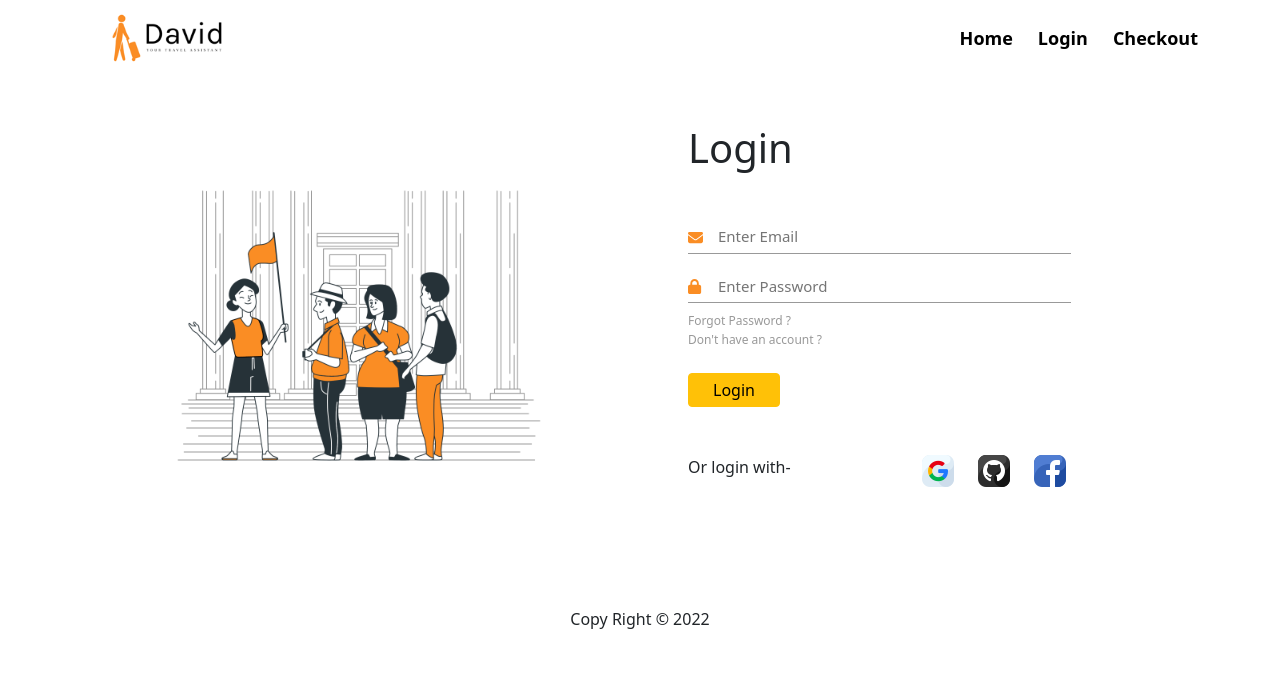
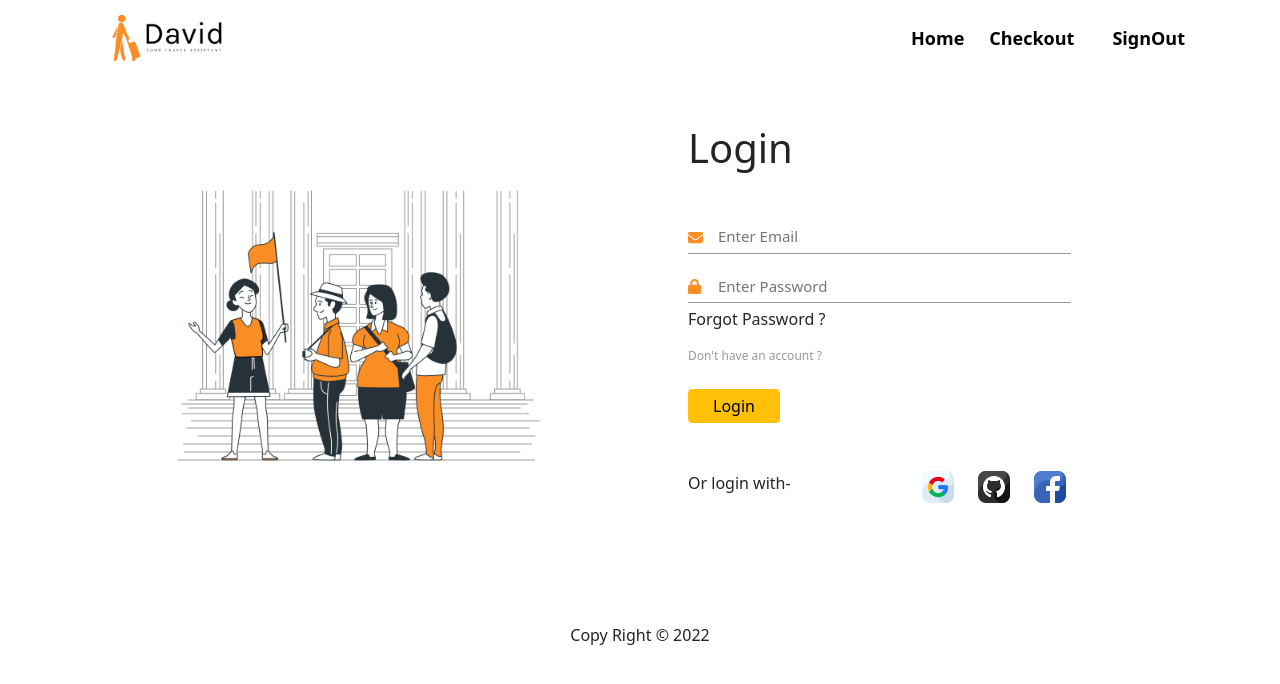
Before and after one commit to shahnmah/travel-guide, a React (Create React App) app: page /login in a window 1280 px wide. Shown: the top 684 px of the page. Built offline with nearby package versions, Linux system fonts and the light colour scheme; no server answers; sample sign-in values are in the browser's storage.

Commit message:
logout and email veryfication added

```diff
--- a/src/components/Authentication/Login/Login.js
+++ b/src/components/Authentication/Login/Login.js
@@ -6,30 +6,37 @@ import googleIcon from '../../../images/icons/google.png';
 import githubIcon from '../../../images/icons/github.png';
 import facebookIcon from '../../../images/icons/facebook.png';
 import './Login.css';
-import { Link, useNavigate } from 'react-router-dom';
-import { useSignInWithEmailAndPassword } from 'react-firebase-hooks/auth';
+import { Link, useLocation, useNavigate } from 'react-router-dom';
+import { useSendPasswordResetEmail, useSignInWithEmailAndPassword, useSignInWithGithub, useSignInWithGoogle } from 'react-firebase-hooks/auth';
 import auth from '../../../firebase.init';
 
 
 const Login = () => {
-    const [
-        signInWithEmailAndPassword,
-        user,
-        loading,
-        error,
-      ] = useSignInWithEmailAndPassword(auth);
+    const [signInWithEmailAndPassword, user, loading, error,] = useSignInWithEmailAndPassword(auth);
+    const [signInWithGoogle, googleUser, googleLoading, googleError] = useSignInWithGoogle(auth);
+    const [signInWithGithub, githubUser, githubLoading, githubError] = useSignInWithGithub(auth);
+    const [sendPasswordResetEmail, sending] = useSendPasswordResetEmail();
+
     const [email, setEmail] = useState('')
     const [password, setPassword] = useState('')
     const navigate = useNavigate()
-      if(error){
-          console.log(error)
+    let errorElement;
+    if (error || githubError || googleError) {
+        errorElement = <div>
+            <p className='text-danger'>Error: {error?.message} {githubError?.message} {googleError?.message}</p>
+        </div>
+
     }
-      if(user){
+    if (user || googleUser || githubUser) {
         navigate('/home')
     }
-      const handleFormSubmit = (e) =>{
-          e.preventDefault();
+    const handleLoginForm = (e) => {
+        e.preventDefault()
         signInWithEmailAndPassword(email, password)
+    }
+    const handleForgotPassword = async () => {
+        await sendPasswordResetEmail(email);
+        alert('Sent email');
     }
     return (
         <div className='login-form my-5'>
@@ -41,28 +48,30 @@ const Login = () => {
                     </div>
                     <div className="col-lg-6 ps-5">
                         <h1 className='mb-5'>Login</h1>
-                        <form onSubmit={handleFormSubmit}>
+                        <form onSubmit={handleLoginForm}>
                             <div className="form-group mb-3">
                                 <label for="email">
                                     <FontAwesomeIcon icon={faEnvelope}></FontAwesomeIcon>
                                 </label>
-                                <input onBlur={(e)=> setEmail(e.target.value)} className='d-block w-75' type="email" name='email' placeholder='Enter Email' />
+                                <input onBlur={(e) => setEmail(e.target.value)} required className='d-block w-75' type="email" name='email' placeholder='Enter Email' />
                             </div>
                             <div className="form-group mb-1">
                                 <label for="email">
                                     <FontAwesomeIcon icon={faLock}></FontAwesomeIcon>
                                 </label>
-                                <input onBlur={(e)=> setPassword(e.target.value)} className='d-block w-75' type="password" name='password' placeholder='Enter Password' />
+                                <input onBlur={(e) => setPassword(e.target.value)} required className='d-block w-75' type="password" name='password' placeholder='Enter Password' />
                             </div>
-                            <Link className='text-decoration-none' to='/signup'>Forgot Password ?</Link>
+                            <p role="button"
+                                onClick={handleForgotPassword} className='text-decoration-none' to='/signup'>Forgot Password ?</p>
                             <Link className='text-decoration-none d-block' to='/signup'>Don't have an account ?</Link>
                             <button className='btn btn-warning d-block py-1 px-4 mt-4'>Login</button>
                         </form>
+                        {errorElement}
                         <div className='d-flex my-5 social-option'>
                             <p>Or login with-</p>
                             <div className='mx-auto'>
-                                <img src={googleIcon} alt="" />
-                                <img className='mx-4' src={githubIcon} alt="" />
+                                <img onClick={() => signInWithGoogle()} src={googleIcon} alt="" />
+                                <img onClick={() => signInWithGithub()} className='mx-4' src={githubIcon} alt="" />
                                 <img src={facebookIcon} alt="" />
                             </div>
                         </div>
--- /dev/null
+++ b/src/components/Authentication/RequireAuth/RequireAuth.js
@@ -0,0 +1,17 @@
+import React from 'react';
+import { useAuthState } from 'react-firebase-hooks/auth';
+import { Navigate, useLocation } from 'react-router-dom';
+import auth from '../../../firebase.init';
+
+const RequireAuth = ({children}) => {
+    const [user] = useAuthState(auth);
+    const location = useLocation();
+    if(!user){
+        return <Navigate to='/login' state={{form: location}} replace/>
+    }
+    return (
+        children
+    );
+};
+
+export default RequireAuth;
--- a/src/components/Authentication/SignUp/SignUp.js
+++ b/src/components/Authentication/SignUp/SignUp.js
@@ -1,5 +1,5 @@
 import React, { useState } from 'react';
-import { useCreateUserWithEmailAndPassword } from 'react-firebase-hooks/auth';
+import { useCreateUserWithEmailAndPassword, useSendPasswordResetEmail, useSignInWithGithub, useSignInWithGoogle } from 'react-firebase-hooks/auth';
 import { FontAwesomeIcon } from '@fortawesome/react-fontawesome';
 import { faEnvelope, faLock, faUser } from '@fortawesome/free-solid-svg-icons';
 import bgImg from '../../../images/bg-1.png';
@@ -8,6 +8,7 @@ import githubIcon from '../../../images/icons/github.png';
 import facebookIcon from '../../../images/icons/facebook.png';
 import { Link, useNavigate } from 'react-router-dom';
 import auth from '../../../firebase.init';
+import { async } from '@firebase/util';
 
 const SignUp = () => {
     const [
@@ -15,23 +16,27 @@ const SignUp = () => {
         user,
         loading,
         error,
-      ] = useCreateUserWithEmailAndPassword(auth);
+    ] = useCreateUserWithEmailAndPassword(auth, {sendEmailVerification: true});
+    const [signInWithGoogle, googleUser, googleLoading, googleError] = useSignInWithGoogle(auth);
+    const [signInWithGithub, githubUser, githubLoading, githubError] = useSignInWithGithub(auth);
     const navigate = useNavigate()
     const [email, setEmail] = useState('')
     const [password, setPassword] = useState('')
-      const [name, setName] = useState('')
-      console.log(email, password)
-      if(error){
-          console.log(error.message)
+    let errorElement;
+    if (error || githubError || googleError) {
+        errorElement = <div>
+            <p className='text-danger'>Error: {error?.message} {githubError?.message} {googleError?.message}</p>
+        </div>
+
     }
-      if(user){
+    if (user || googleUser || githubUser) {
         navigate('/home')
     }
-
-      const handleFormSubmit = (e) =>{
+    const handleFormSubmit = (e) => {
         e.preventDefault()
         createUserWithEmailAndPassword(email, password)
     }
+
 
     return (
         <div>
@@ -50,29 +55,28 @@ const SignUp = () => {
                                 <label for="email">
                                     <FontAwesomeIcon icon={faEnvelope}></FontAwesomeIcon>
                                 </label>
-                                <input onBlur={(e)=> setEmail(e.target.value)} className='d-block w-75' type="email" name='email' placeholder='Enter Email' />
+                                <input onBlur={(e) => setEmail(e.target.value)} required className='d-block w-75' type="email" name='email' placeholder='Enter Email' />
                             </div>
                             <div className="form-group mb-1">
                                 <label for="password">
                                     <FontAwesomeIcon icon={faLock}></FontAwesomeIcon>
                                 </label>
-                                <input onBlur={(e)=> setPassword(e.target.value)} className='d-block w-75' type="password" name='password' placeholder='Enter Password' />
+                                <input onBlur={(e) => setPassword(e.target.value)} requireds className='d-block w-75' type="password" name='password' placeholder='Enter Password' />
                             </div>
-                            <Link className='text-decoration-none' to='/signup'>Forgot Password ?</Link>
                             <Link className='text-decoration-none d-block' to='/login'>Already have an account ?</Link>
                             <button className='btn btn-warning d-block py-1 px-4 mt-4'>Sign Up</button>
                         </form>
+                        {errorElement}
                         <div className='d-flex my-5 social-option'>
                             <p>Or Sign up with-</p>
                             <div className='mx-auto'>
-                                <img src={googleIcon} alt="" />
-                                <img className='mx-4' src={githubIcon} alt="" />
+                                <img onClick={()=> signInWithGoogle()} src={googleIcon} alt="" />
+                                <img onClick={()=> signInWithGithub()} className='mx-4' src={githubIcon} alt="" />
                                 <img src={facebookIcon} alt="" />
                             </div>
                         </div>
                     </div>
                     <div className="col-lg-6 d-flex justify-content-center">
-                        {/* <img className='img-fluid' src={'https://img.freepik.com/free-photo/shocked-impressed-female-tourist-points-copy-space-holds-travel-map_273609-25415.jpg?t=st=1650187663~exp=1650188263~hmac=908ca8b797d417a3a5b500577dd6309f1bbcd0c4425599178d9e5b43e97361e2&w=740'} alt="" /> */}
                         <img height={'400px'} src={bgImg} alt="" />
                     </div>
                 </div>
--- a/src/components/Shared/Header/Header.css
+++ b/src/components/Shared/Header/Header.css
@@ -5,3 +5,10 @@
     margin-left: 25px;
     font-weight: 600;
 }
+.sign-out{
+    text-decoration: none;
+    font-size: 18px;
+    color: #000;
+    margin-left: 25px;
+    font-weight: 600;
+}
--- a/src/components/Shared/Header/Header.js
+++ b/src/components/Shared/Header/Header.js
@@ -1,3 +1,4 @@
+import { signOut } from 'firebase/auth';
 import React from 'react';
 import { Container, Nav, Navbar } from 'react-bootstrap';
 import { useAuthState } from 'react-firebase-hooks/auth';
@@ -6,7 +7,10 @@ import auth from '../../../firebase.init';
 import logo from '../../../images/logo.png'
 import './Header.css'
 const Header = () => {
-    // const [user] = useAuthState(auth);
+    const [user] = useAuthState(auth);
+    const handleSignOut = () =>{
+        signOut(auth)
+    }
     return (
         <div className='header'>
             <Navbar bg="transparent" expand="lg">
@@ -17,13 +21,16 @@ const Header = () => {
                     <Navbar.Toggle aria-controls="navbarScroll" />
                     <Navbar.Collapse id="navbarScroll">
                         <Nav
-                            className="ms-auto my-2 my-lg-0"
+                            className="ms-auto my-2 my-lg-0 d-flex align-items-center"
                             style={{ maxHeight: '100px' }}
                             navbarScroll
                         >
                             <Link to='/home'>Home</Link>
-                            <Link to='/login'>Login</Link>
                             <Link to='/checkout'>Checkout</Link>
+                            {
+                                user? <button className='btn btn-link sign-out' onClick={handleSignOut}>SignOut</button> : <Link to='/login'>Login</Link>
+
+                            }
                         </Nav>
                     </Navbar.Collapse>
                 </Container>
```
Also changed, not shown: src/App.js (+6 -1 lines), src/components/Authentication/Login/Login.css (line endings or trailing spaces). Lines whose indentation alone changed are shown as unchanged.
